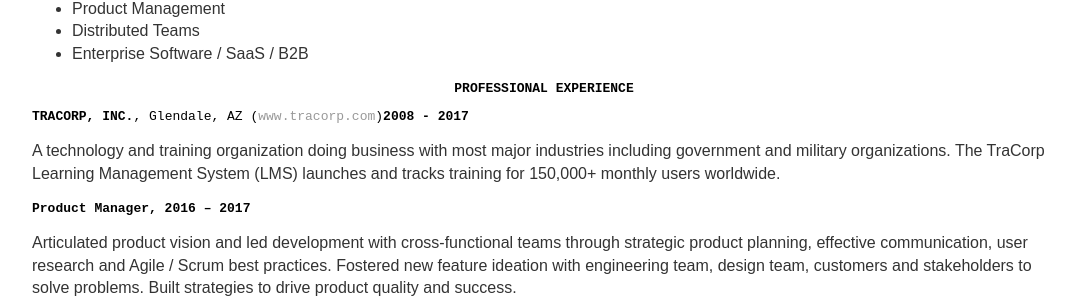
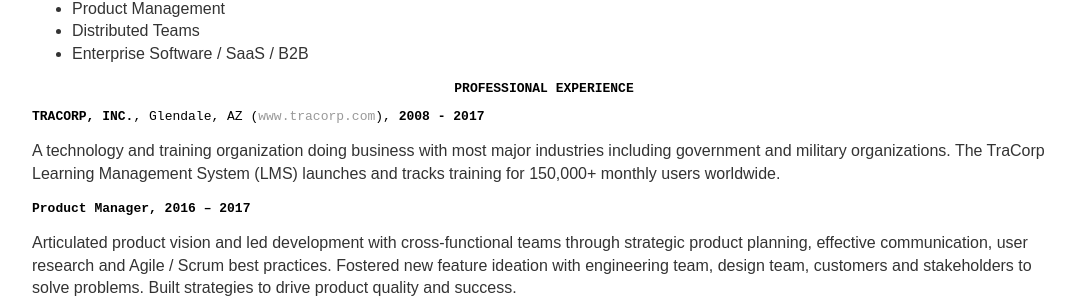
Before and after one commit to t0biasj0seph/t0biasj0seph, a Jekyll site: the page built from resume/index.md, in a window 1280 px wide and 900 px high. Shown: the part 394-695 px from the top of the window, without its empty margins (96-1171 px from the left). Built offline with Jekyll 4.4.1, drawn with Linux system fonts in a browser that asks for light colours; some web fonts are replaced.

Commit message:
Last commit for resume

```diff
--- a/resume/index.md
+++ b/resume/index.md
@@ -24,7 +24,7 @@
 
 <pre style="text-align:center;"><b>PROFESSIONAL EXPERIENCE</b></pre>
 
-<pre style="text-align:left;"><b>TRACORP, INC.</b>, Glendale, AZ (<a href="http://www.tracorp.com" target="'\_'blank">www.tracorp.com</a>)<b>2008 - 2017</b></pre>
+<pre style="text-align:left;"><b>TRACORP, INC.</b>, Glendale, AZ (<a href="http://www.tracorp.com" target="'\_'blank">www.tracorp.com</a>), <b>2008 - 2017</b></pre>
 
 A technology and training organization doing business with most major industries including government and military organizations. The TraCorp Learning Management System (LMS) launches and tracks training for 150,000+ monthly users worldwide.
 
```
